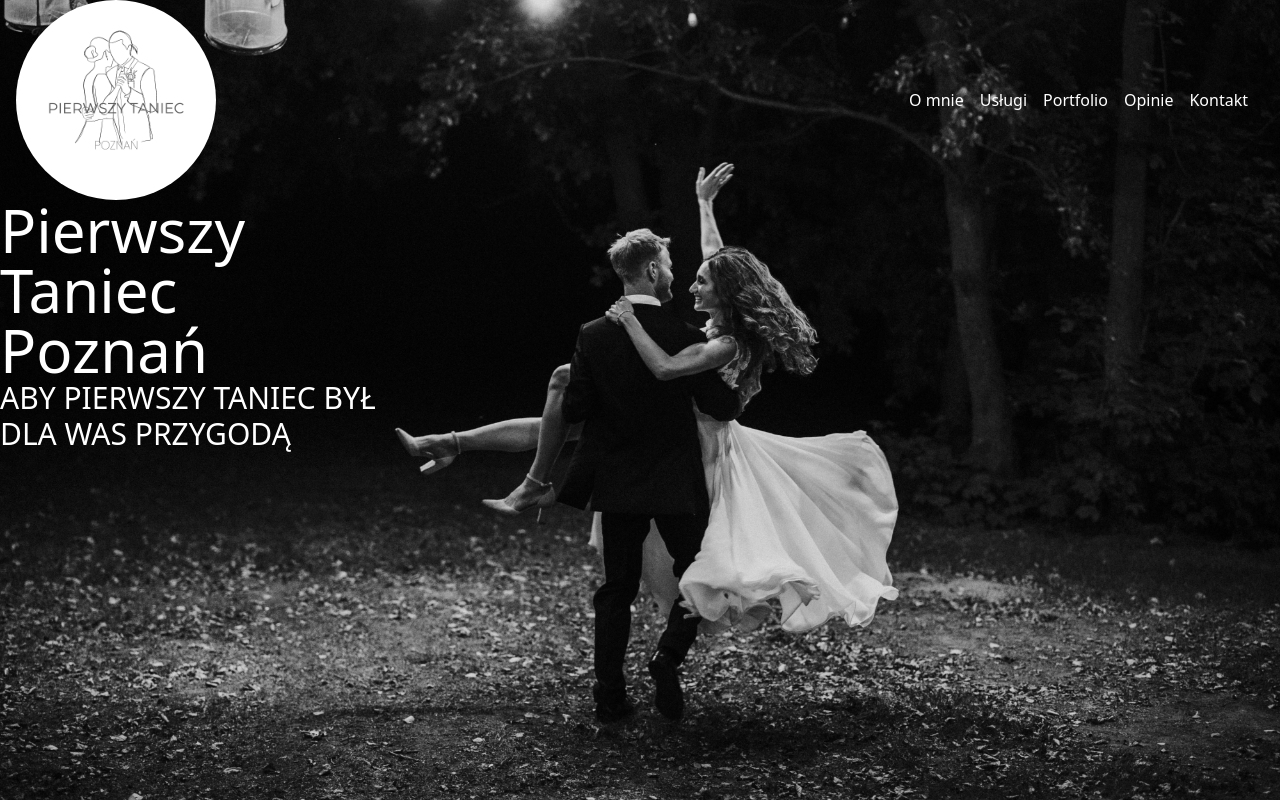
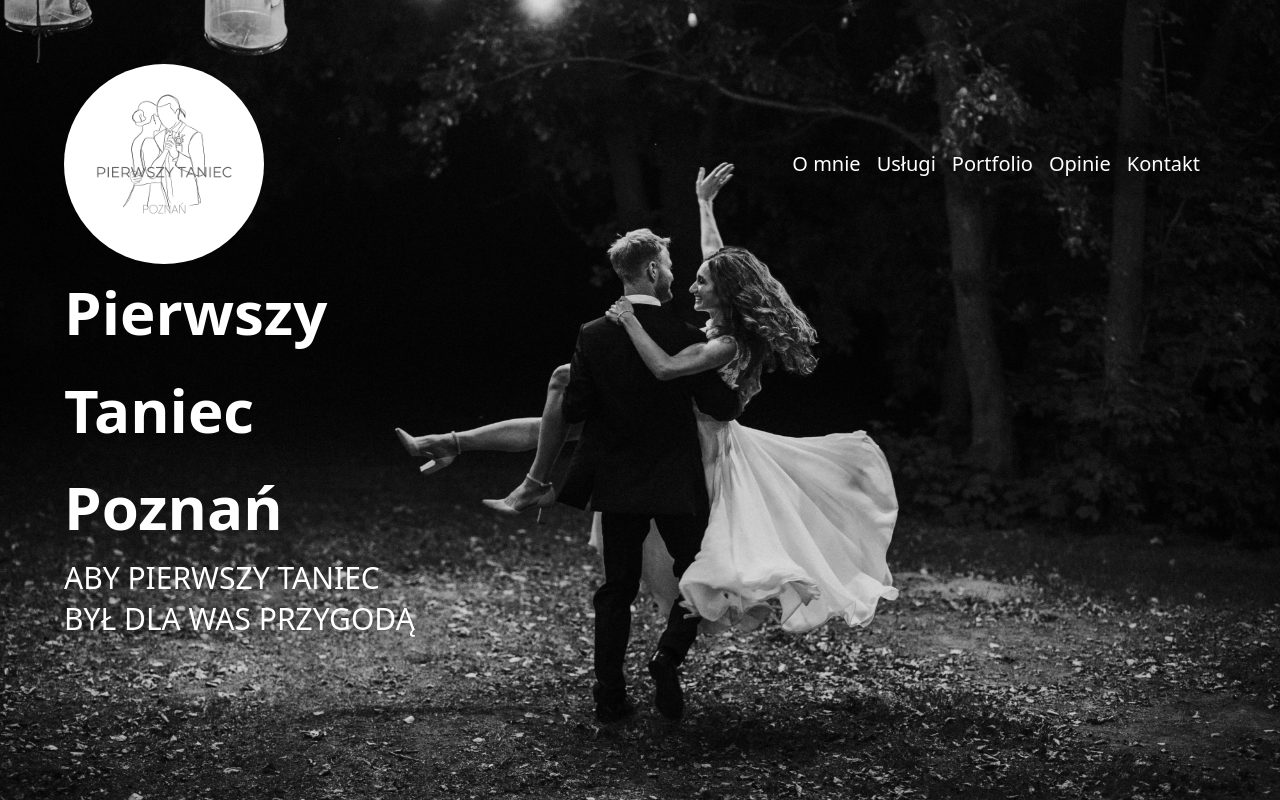
Before and after one commit to kainpets/marta-strona, a Next.js app: page / in a window 1280 px wide. Built offline with nearby package versions, Linux system fonts and the light colour scheme.

Commit message:
landing page layout

```diff
--- a/src/app/layout.tsx
+++ b/src/app/layout.tsx
@@ -15,9 +15,9 @@ export default function RootLayout({
   return (
     <html lang="pl">
       <body className='max-w-screen-2xl m-auto'>
-        <main>
+        <div>
           {children}
-        </main>
+        </div>
       </body>
     </html>
   )
--- a/src/app/o-mnie/page.tsx
+++ b/src/app/o-mnie/page.tsx
@@ -3,8 +3,8 @@ import SideNav from "@/components/ui/SideNav"
 function OMnie() {
   return (
     <div>
+      <SideNav />
       O mnie
-      <SideNav />
     </div>
   )
 }
--- a/src/app/page.tsx
+++ b/src/app/page.tsx
@@ -3,7 +3,7 @@ import Image from "next/image"
 
 export default function Home() {
   return (
-    <main className="overflow-hidden text-white ">
+    <main className="overflow-hidden text-white px-16 pt-16">
       <Image
       src="/Julia&Miłosz_672.jpg"
       alt="Zakochana para"
@@ -12,9 +12,9 @@ export default function Home() {
       style={{objectFit: "cover", zIndex: -1, width: "100%", height: "100%"}}
       />
       <MainNav />
-      <div className="flex flex-col max-w-sm">
-      <h1 className="text-6xl">Pierwszy Taniec Poznań</h1>
-      <h5 className="text-3xl">ABY PIERWSZY TANIEC BYŁ DLA WAS PRZYGODĄ</h5>
+      <div className="flex flex-col max-w-sm ">
+      <h1 className="text-6xl leading-relaxed font-bold">Pierwszy Taniec Poznań</h1>
+      <h5 className="text-3xl leading-snug">ABY PIERWSZY TANIEC <br></br> BYŁ DLA WAS PRZYGODĄ</h5>
       </div>
     </main>
   )
--- a/src/components/ui/MainNav.tsx
+++ b/src/components/ui/MainNav.tsx
@@ -3,7 +3,7 @@ import Image from "next/image"
 
 function MainNav() {
   return (
-    <div className="flex flex-row items-center px-4 justify-between text-white">
+    <div className="flex flex-row items-center justify-between text-white">
       <Link href="/" passHref>
         <Image
           src="/logoHomePage.png"
@@ -14,7 +14,7 @@ function MainNav() {
         />
       </Link>
       <nav>
-        <li className='flex items-center px-4 justify-between gap-4'>
+        <li className='flex items-center px-4 justify-between gap-4 text-xl'>
           <div>
             <Link href="/o-mnie">
               O mnie
```
